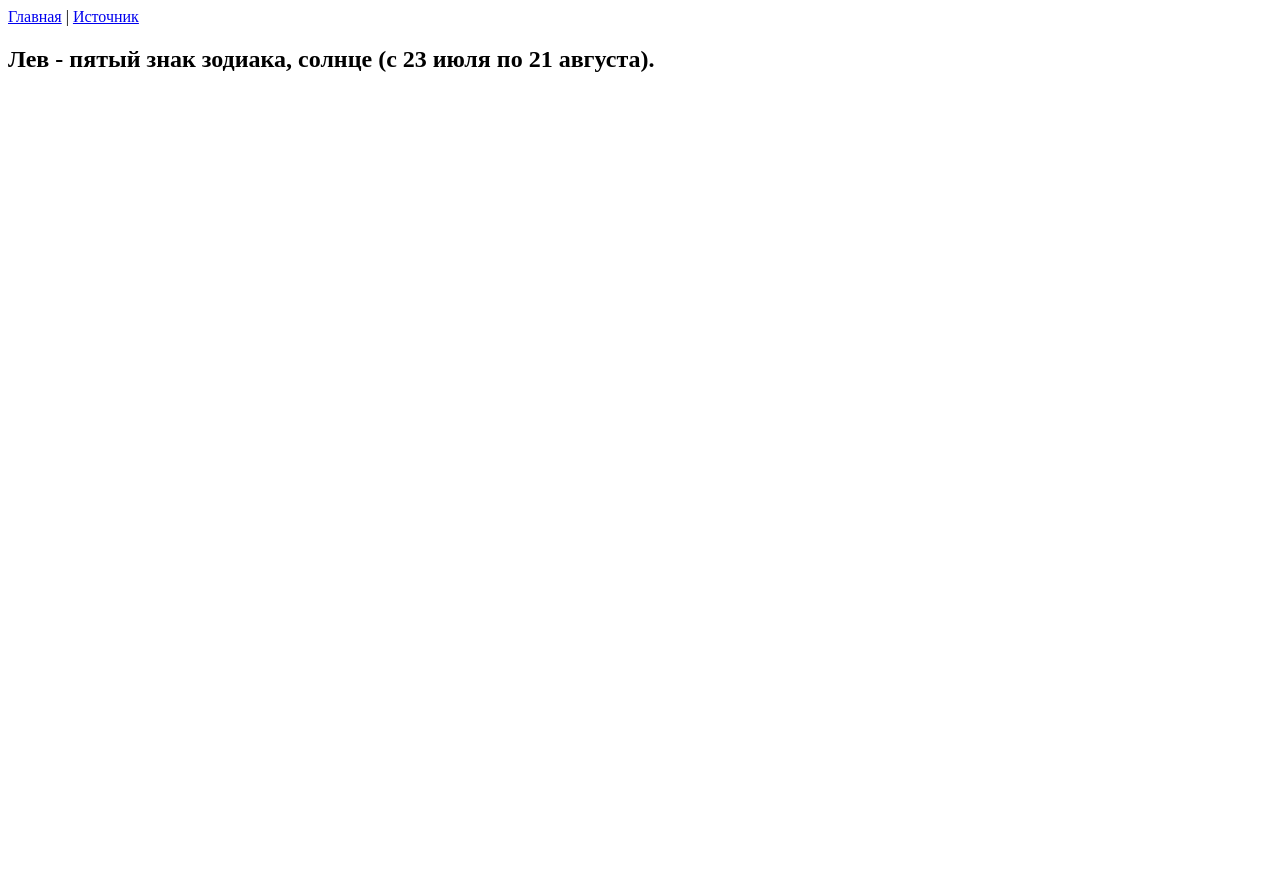
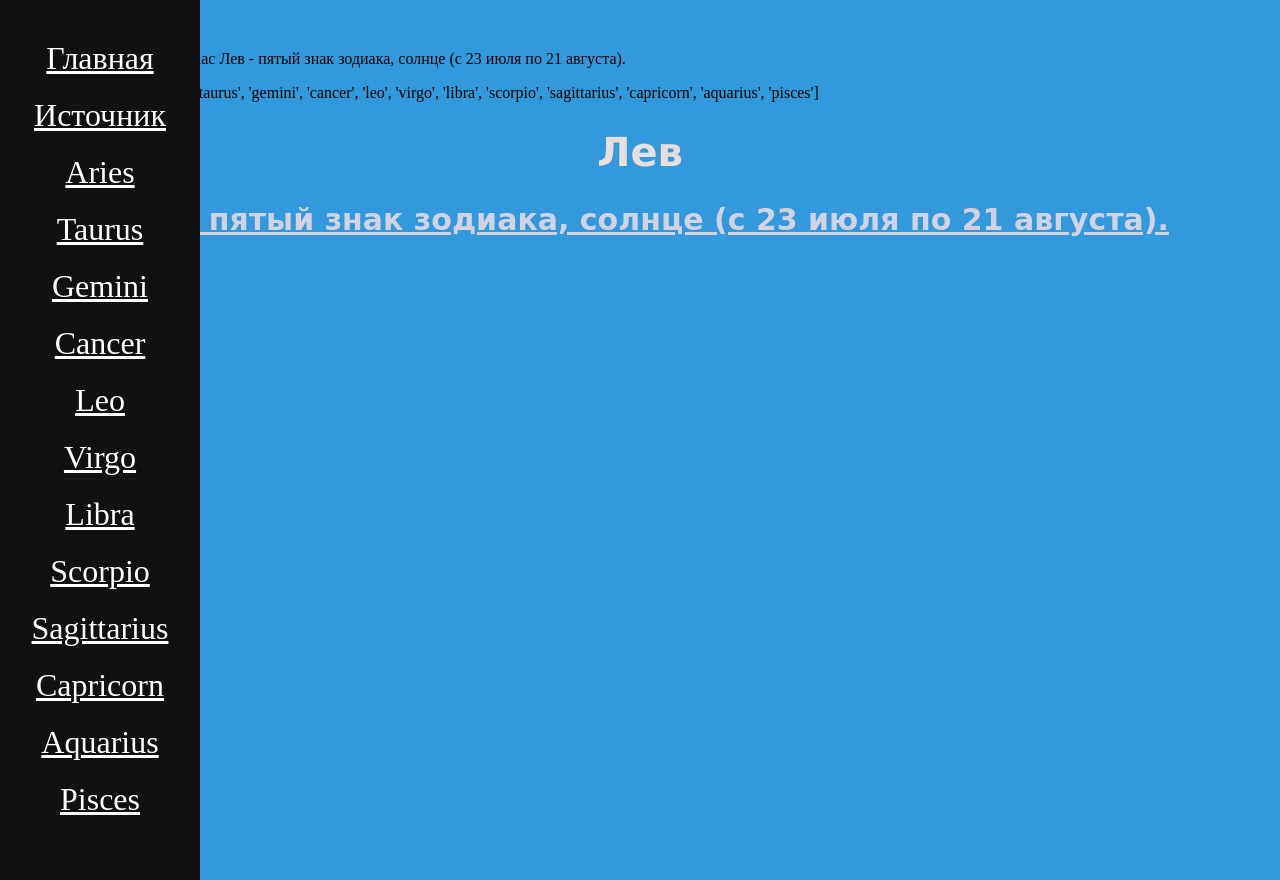
Before and after one commit to Nat66615/EgoroffDjango, a Django app: page /horoscope/leo/ in a window 1280 px wide. Run offline with Django 4.2, Linux system fonts and the light colour scheme.

Commit message:
everything is bad

```diff
--- /dev/null
+++ b/my_page/horoscope/static/horoscope/css/info.css
@@ -0,0 +1,15 @@
+
+h2 {
+    color: #d2d2e5;
+    text-align: center;
+    font-family: "Comic Sans MS", "Comic Sans", cursive;
+    font-size: 30px;
+    text-decoration: underline;
+}
+
+h1 {
+    color: #e8dede;
+    text-align: center;
+    font-family: Geneva, Arial, Helvetica, sans-serif;
+    font-size: 40px;
+}
--- a/my_page/horoscope/templates/horoscope/info_zodiac.html
+++ b/my_page/horoscope/templates/horoscope/info_zodiac.html
@@ -1,11 +1,18 @@
 {% extends 'base.html' %}
 
+{% load static %}
+
+{% block css_additional %}
+    <link rel="stylesheet" href=" {% static 'horoscope/css/info.css' %}">
+{% endblock %}
+
 {% block title %}
-Гороскоп для {{ sign }}
+Гороскоп для {{ sign|upper }}
 {% endblock %}
 
 {% block content %}
     {% include 'includes/navbar.html' %}
+    <h1>{{sign_name}}</h1>
     {% if description_zodiac is None %}
         <h2>Неправильный знак зодиака - {{sign|upper}}</h2>
     {% else %}
--- a/my_page/horoscope/templates/includes/navbar.html
+++ b/my_page/horoscope/templates/includes/navbar.html
@@ -1,4 +1,10 @@
 <nav>
-  <a href="{% url 'horoscope_index' %}">Главная</a> |
-  <a href="https://stepik.org/">Источник</a>
+    <a href="{% url 'horoscope_index' %}">Главная</a>
+    <a href="https://stepik.org/">Источник</a>
+    {% for zodiac in zodiacs %}
+    <a href="{% url 'horoscope_name' zodiac_sign=zodiac %}">{{zodiac|title}}</a>
+    {%endfor%}
 </nav>
+<p>Переменная sign {{ sign }}</p>
+<p>Переменная description_zodiac {{ description_zodiac }}</p>
+<p>Переменная zodiacs {{ zodiacs }}</p>
--- a/my_page/horoscope/views.py
+++ b/my_page/horoscope/views.py
@@ -36,9 +36,12 @@ def index(request):
 
 def get_zodiac_sign(request, zodiac_sign: str):
     description = zodiac_dict.get(zodiac_sign, None)
+    zodiacs = list(zodiac_dict)
     data = {
         'description_zodiac': description,
         'sign': zodiac_sign.title(),
+        'sign_name': description.split()[0],
+        'zodiacs': zodiacs
 
     }
     return render(request, 'horoscope/info_zodiac.html', context=data)
--- a/my_page/my_page/settings.py
+++ b/my_page/my_page/settings.py
@@ -121,6 +121,9 @@ USE_TZ = True
 # https://docs.djangoproject.com/en/4.2/howto/static-files/
 
 STATIC_URL = 'static/'
+STATICFILES_DIRS = [
+    BASE_DIR / 'static'
+]
 
 # Default primary key field type
 # https://docs.djangoproject.com/en/4.2/ref/settings/#default-auto-field
--- /dev/null
+++ b/my_page/static/css/base.css
@@ -0,0 +1,29 @@
+html{
+    background-color: #3199dc;
+}
+
+nav {
+    text-align: center;
+    color: white;
+    font-size: 2rem;
+    height: 100%;
+    width: 200px;
+    position: fixed;
+    z-index: 1;
+    top: 0;
+    left: 0;
+    background-color: #111;
+    overflow-x: hidden;
+    padding-top: 20px;
+}
+
+nav a {
+    color: white;
+    display: block;
+    font-size: 2rem;
+    margin: 20px;
+}
+
+nav a:hover, ul a:active {
+    color: #eca8b5;
+}
--- a/my_page/templates/base.html
+++ b/my_page/templates/base.html
@@ -1,8 +1,12 @@
+{% load static %}
+
 <!DOCTYPE html>
 <html lang="en">
 <head>
     <meta charset="UTF-8">
     <title>{% block title %} {% endblock %}</title>
+    <link rel="stylesheet" href="{% static 'css/base.css' %}">
+    {% block css_additional %} {% endblock %}
 </head>
 <body>
     {% block content %} {% endblock %}
```
Also changed, not shown: my_page/horoscope/static/horoscope/css/index.css (added, +31 -0 lines), my_page/horoscope/templates/horoscope/index.html (+8 -1 lines).
